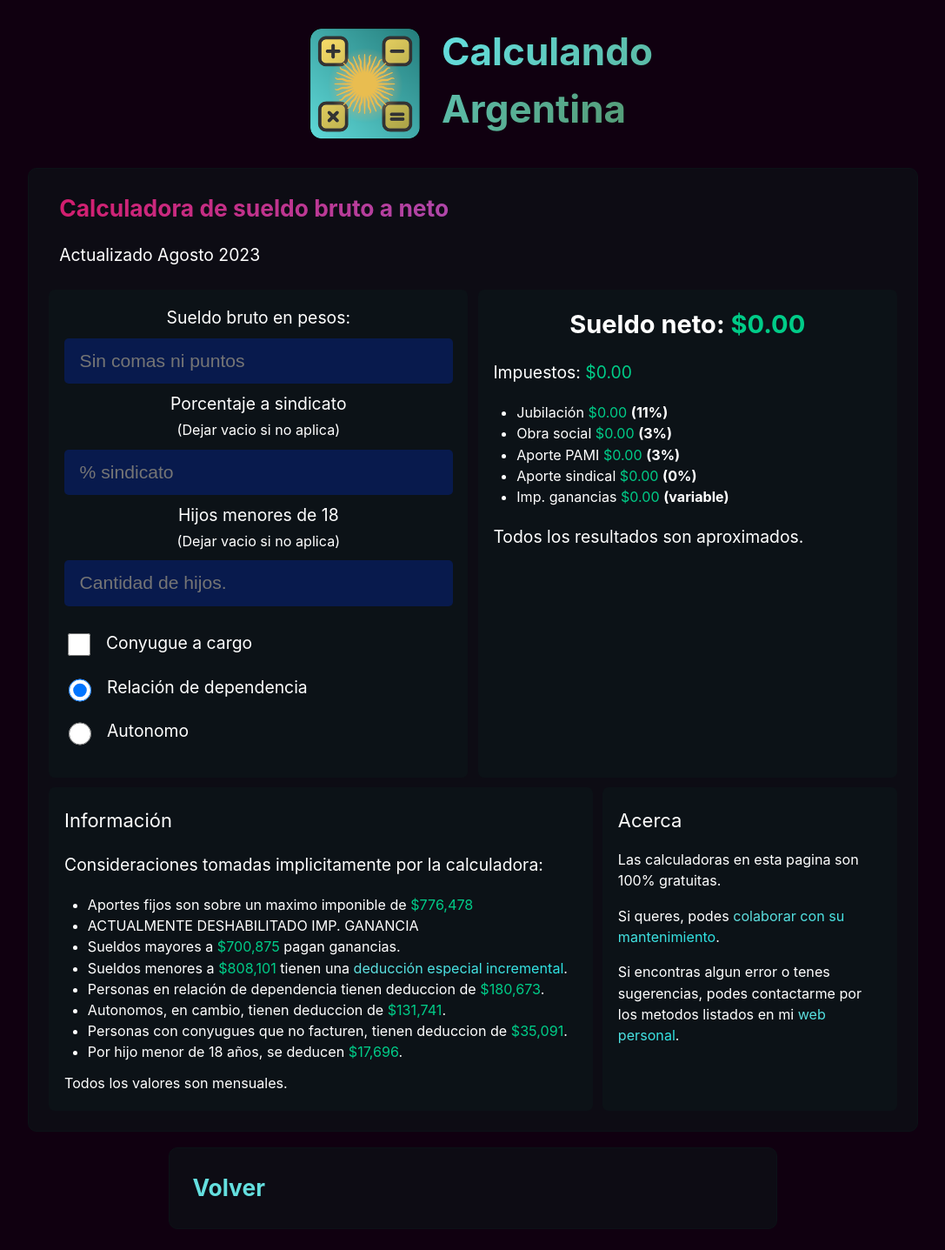
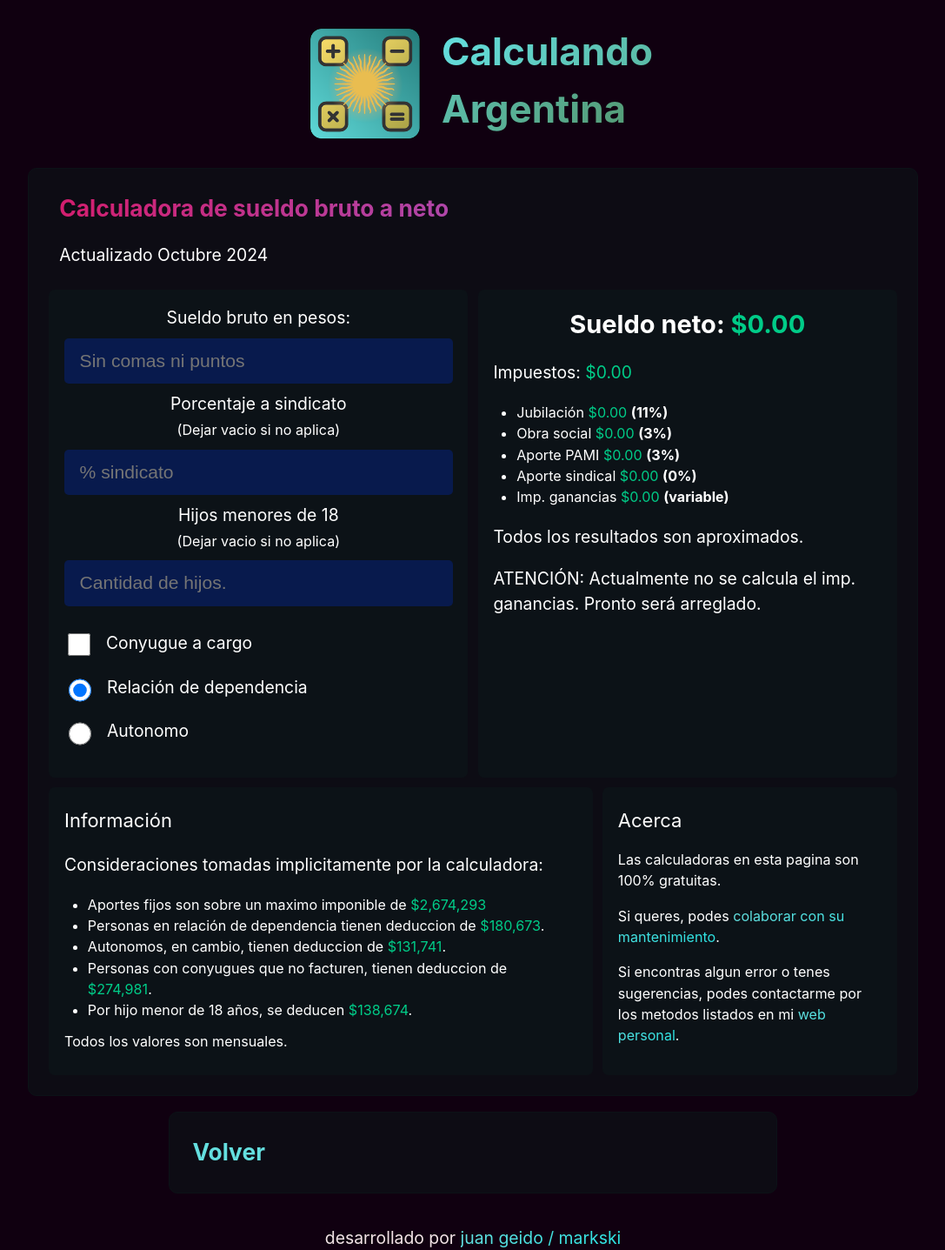
Before and after one commit to markski1/Calculadoras, a Next.js app: page /sueldo in a window 1280 px wide. Shown: the top 1437 px of the page at 87% size, without its empty margins (96-1183 px from the left). Built offline with nearby package versions, Linux system fonts and the light colour scheme.

Commit message:
Actualizar algunos valores en sueldos

```diff
--- a/pages/sueldo.tsx
+++ b/pages/sueldo.tsx
@@ -22,15 +22,16 @@ export default function Sueldo() {
     // BRUTE SALARY BELOW THIS HAS SPECIAL DEDUCTIONS
     const minIncrementalDeduction = 808101;
 
-    const maximumImpossableBase = 776478.32;
+    const maximumImpossableBase = 2674292.72;
 
     // SPECIAL DEDUCTIONS
     // All values are yearly, so divide by 12
-    const nonImpossableEarnings = 451683.19 / 12;
+    // https://www.afip.gob.ar/gananciasYBienes/ganancias/personas-humanas-sucesiones-indivisas/deducciones/documentos/Deducciones-personales-art-30-liquidacion-anual-2024.pdf
+    const nonImpossableEarnings = 3503688.17 / 12;
     const autonomousDeduction = 1580891.18 / 12;
     const dependenceDeduction = 2168079.35 / 12;
-    const marriedDeduction = 421088.24 / 12;
-    const childDeduction = 212356.37 / 12;
+    const marriedDeduction = 3299771.52 / 12;
+    const childDeduction = 1664086.82 / 12;
 
 
 
@@ -178,7 +179,7 @@ export default function Sueldo() {
                 <div className={styles.siteContainer}>
                     <PageHeader>
                         <h3 className={styles.text_accent_pink}>Calculadora de sueldo bruto a neto</h3>
-                        <p>Actualizado Agosto 2023</p>
+                        <p>Actualizado Octubre 2024</p>
                     </PageHeader>
                     <div className={styles.flexContainer}>
                         <div className={styles.flexBox} style={{userSelect: 'none'}}>
@@ -269,6 +270,7 @@ export default function Sueldo() {
                                     </ul>
                                 </small>
                                 <p>Todos los resultados son aproximados.</p>
+                                <p>ATENCIÓN: Actualmente no se calcula el imp. ganancias. Pronto será arreglado.</p>
                             </div>
                         </div>
                         <div className={styles.flexBox} style={{userSelect: 'none'}}>
@@ -277,9 +279,6 @@ export default function Sueldo() {
                             <small>
                                 <ul>
                                     <li>Aportes fijos son sobre un maximo imponible de {parseToPesos(maximumImpossableBase, false)}</li>
-                                    <li>ACTUALMENTE DESHABILITADO IMP. GANANCIA</li>
-                                    <li>Sueldos mayores a {parseToPesos(minIncomeTaxable, false)} pagan ganancias.</li>
-                                    <li>Sueldos menores a {parseToPesos(minIncrementalDeduction, false)} tienen una <a className={styles.text_accent_subtle} href="https://www.afip.gob.ar/gananciasYBienes/ganancias/personas-humanas-sucesiones-indivisas/deducciones/documentos/Deduccion_especial_incrementada_agosto_2023.pdf">deducción especial incremental</a>.</li>
                                     <li>Personas en relación de dependencia tienen deduccion de {parseToPesos(dependenceDeduction, false)}.</li>
                                     <li>Autonomos, en cambio, tienen deduccion de {parseToPesos(autonomousDeduction, false)}.</li>
                                     <li>Personas con conyugues que no facturen, tienen deduccion de {parseToPesos(marriedDeduction, false)}.</li>
```
Also changed, not shown: 1 other file (tests, documents, lock files or other folders).
